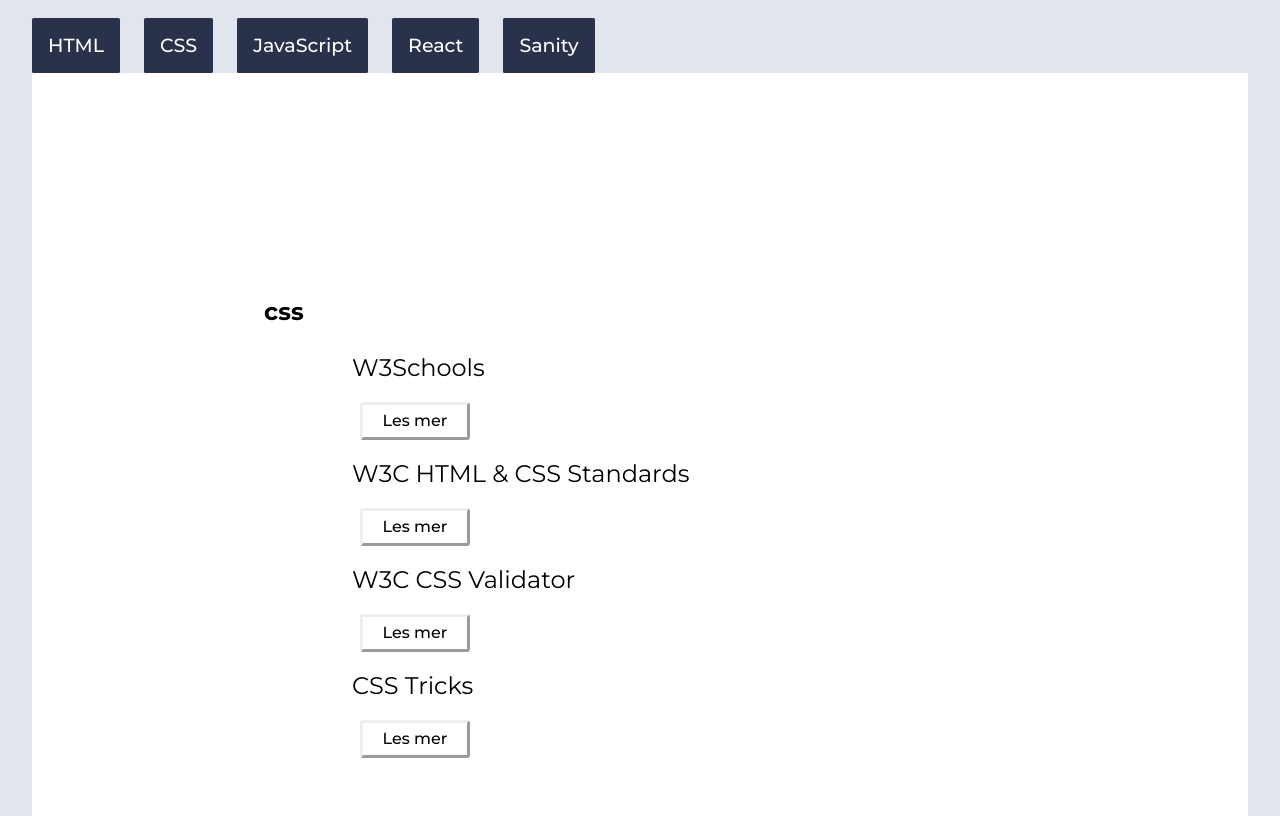
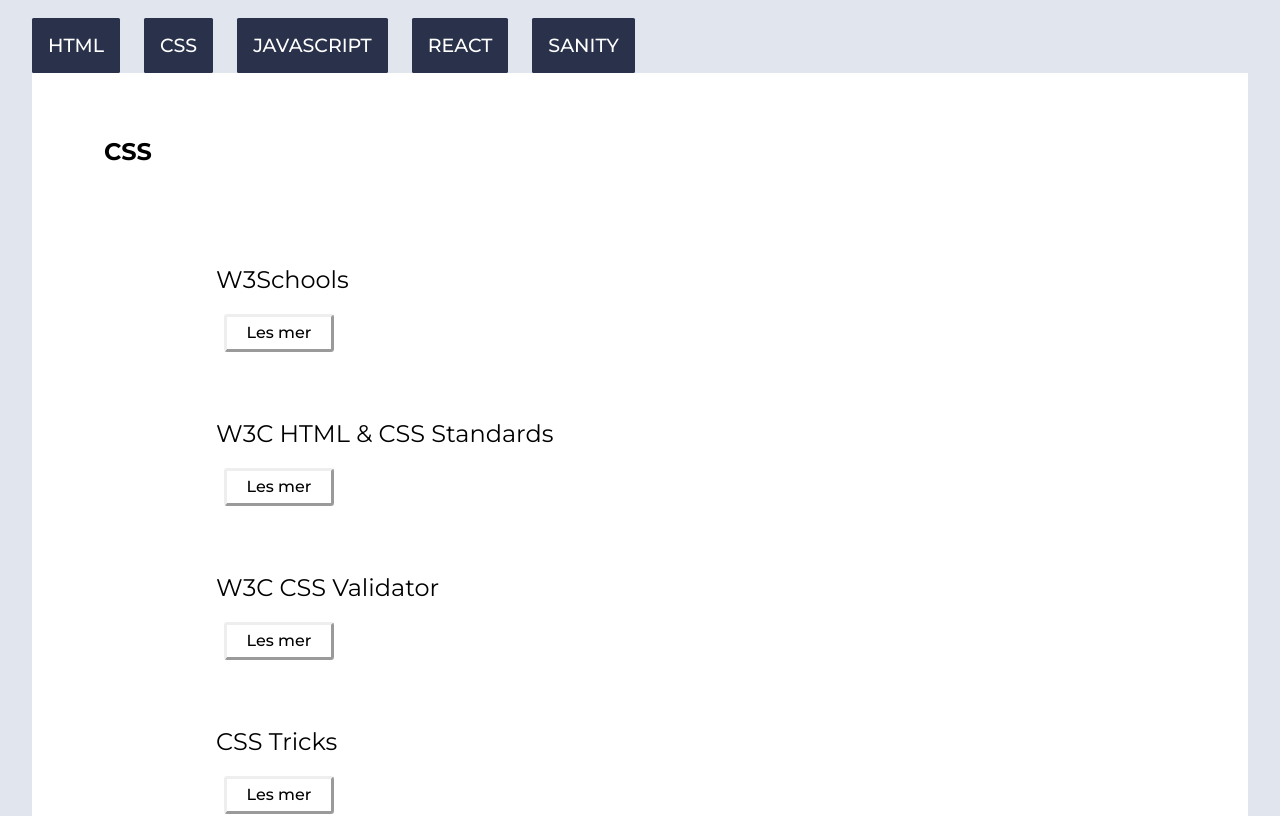
Before and after one commit to odaju/uin25ak2_resourceapp_odaju, a React (Vite) app: page /css in a window 1280 px wide. Shown: the top 816 px of the page. Built offline with nearby package versions, Linux system fonts and the light colour scheme.

Commit message:
lagrer ny css for main og header

```diff
--- a/src/components/Resources.jsx
+++ b/src/components/Resources.jsx
@@ -12,7 +12,7 @@
         <>
         <PageTitle Tittelnavn={filtered[0].category}/>
         {filtered.map((filtermap) =>
-            <article key={filtermap.id}>
+            <article id="artikkelkort" key={filtermap.id}>
                 <h2 id="overskrift">{filtermap.title}</h2>
                  <ul>
                     <li>
--- a/src/styles/style.scss
+++ b/src/styles/style.scss
@@ -20,6 +20,7 @@
             display: flex;
             flex-direction: row;
             color: var(--black);
+            text-transform: uppercase;
 
             nav{
                 ul{
@@ -57,7 +58,8 @@
 #heading{
         text-align: left;
         margin-top: 13px;
-        padding: 3rem 0rem 0rem 4.5rem;
+        padding: 3rem 0rem 3rem 4.5rem;
+        text-transform: uppercase;
 }
 
 #overskrift{
@@ -67,10 +69,14 @@
     margin: 0;
 }
 
+#artikkelkort{
+    padding: 1.5rem;
+}
+
 //Brukt kode fra https://www.w3schools.com/css/css_border.asp på linje 80 for å finne en passende border.
 main{
     background-color: var(--white);
-    padding: 10rem 10rem 10rem 10rem;
+    padding: 0rem 10rem 10rem 0rem;
     display: flex;
     flex-direction: column;
 
```
